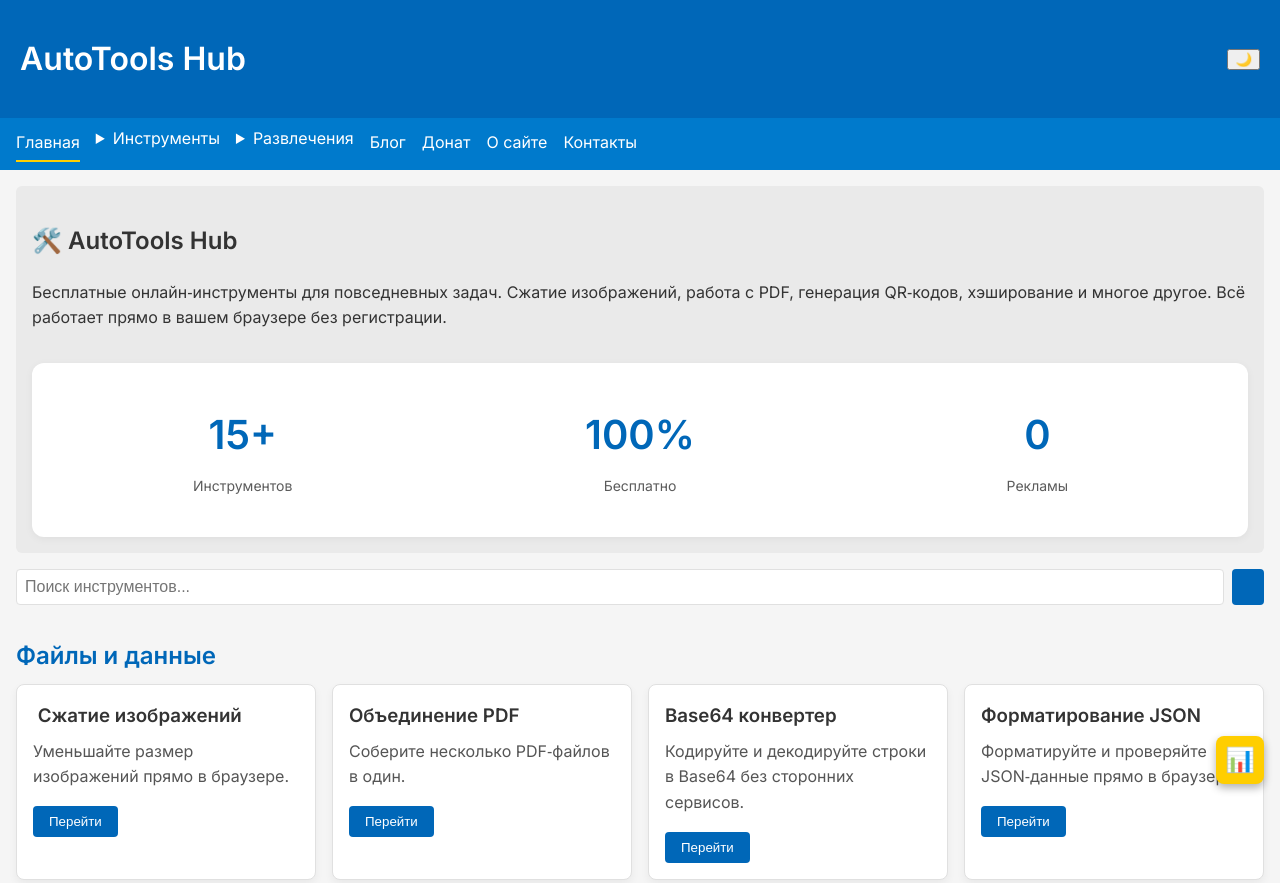
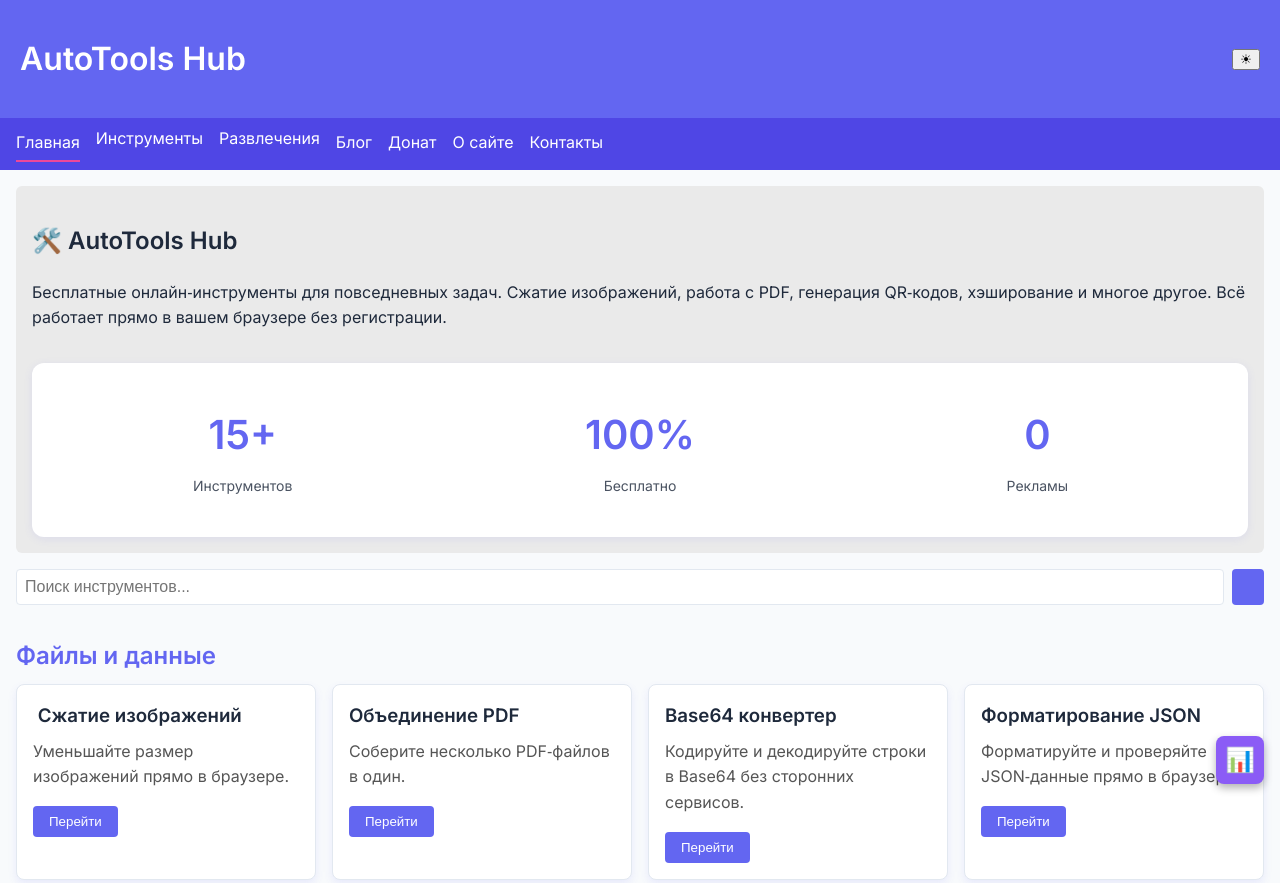
Before and after one commit to TerraTectra/autotools-hub, a plain HTML site: page index.html in a window 1280 px wide. Shown: the top 883 px of the page. Drawn offline with Linux system fonts and the light colour scheme; a script that the page names is missing.

Commit message:
Make dark theme default and improve color palette with modern gradient-inspired colors

```diff
--- a/custom.js
+++ b/custom.js
@@ -40,7 +40,7 @@
     const themeToggle = document.getElementById('theme-toggle');
     if (themeToggle) {
       const updateIcon = () => {
-        const theme = document.documentElement.getAttribute('data-theme') || 'light';
+        const theme = document.documentElement.getAttribute('data-theme') || 'dark';
         // Show a sun icon when dark mode is active (to indicate switching back)
         // and a moon icon when light mode is active.
         themeToggle.textContent = theme === 'dark' ? '☀' : '🌙';
--- a/script.js
+++ b/script.js
@@ -15,7 +15,7 @@ window.addEventListener('DOMContentLoaded', () => {
       document.documentElement.setAttribute('data-theme', theme);
       themeToggle.textContent = theme === 'dark' ? '☀' : '🌙';
     };
-    const savedTheme = localStorage.getItem('theme') || 'light';
+    const savedTheme = localStorage.getItem('theme') || 'dark';
     applyTheme(savedTheme);
     themeToggle.addEventListener('click', () => {
       const current = document.documentElement.getAttribute('data-theme') === 'dark' ? 'dark' : 'light';
--- a/styles.css
+++ b/styles.css
@@ -4,34 +4,32 @@
 
 /* Color variables */
 :root {
-  /* Primary brand colours */
-  --color-primary: #0067b8;
-  --color-secondary: #ffce00;
+  /* Primary brand colours - modern gradient-inspired palette */
+  --color-primary: #6366f1;
+  --color-secondary: #8b5cf6;
+  --color-accent: #ec4899;
   /* Navigation background */
-  --color-nav: #007acc;
+  --color-nav: #4f46e5;
   /* Light theme neutrals */
-  --bg-light: #f5f5f5;
-  --text-light: #333333;
+  --bg-light: #f8fafc;
+  --text-light: #1e293b;
   --card-bg: #ffffff;
-  --card-border: #e0e0e0;
+  --card-border: #e2e8f0;
 
-  --card-shadow: rgba(0, 0, 0, 0.05);
+  --card-shadow: rgba(99, 102, 241, 0.1);
 }
 
-/* Dark theme overrides.  When the script sets data-theme="dark" on
-   the document element, these variables replace the defaults above.  The
-   colours were chosen based on dark‑mode best practices: dark grays
-   instead of pure black to reduce eye strain【950496487445908†L351-L371】, and
-   slightly muted accent colours for better contrast on dark surfaces【950496487445908†L389-L404】. */
+/* Dark theme overrides. Modern dark palette with better contrast and eye comfort */
 :root[data-theme='dark'] {
-  --bg-light: #1e1e1e;
-  --text-light: #e0e0e0;
-  --card-bg: #2a2a2a;
-  --card-border: #3a3a3a;
-  --card-shadow: rgba(0, 0, 0, 0.6);
-  --color-primary: #3295d4;
-  --color-secondary: #ffd85e;
-  --color-nav: #005d9a;
+  --bg-light: #0f172a;
+  --text-light: #f1f5f9;
+  --card-bg: #1e293b;
+  --card-border: #334155;
+  --card-shadow: rgba(99, 102, 241, 0.2);
+  --color-primary: #818cf8;
+  --color-secondary: #a78bfa;
+  --color-accent: #f472b6;
+  --color-nav: #6366f1;
 }
 
 /* Base styles */
@@ -73,11 +71,11 @@ nav a {
 
 nav a:hover,
 nav a:focus {
-  border-bottom: 2px solid var(--color-secondary);
+  border-bottom: 2px solid var(--color-accent);
 }
 
 nav a.active {
-  border-bottom: 2px solid var(--color-secondary);
+  border-bottom: 2px solid var(--color-accent);
 }
 
 details.nav-dropdown {
@@ -85,8 +83,7 @@ details.nav-dropdown {
   margin-right: 1rem;
 }
 
-det
-ails.nav-dropdown summary {
+details.nav-dropdown summary {
   list-style: none;
   cursor: pointer;
 }
```
